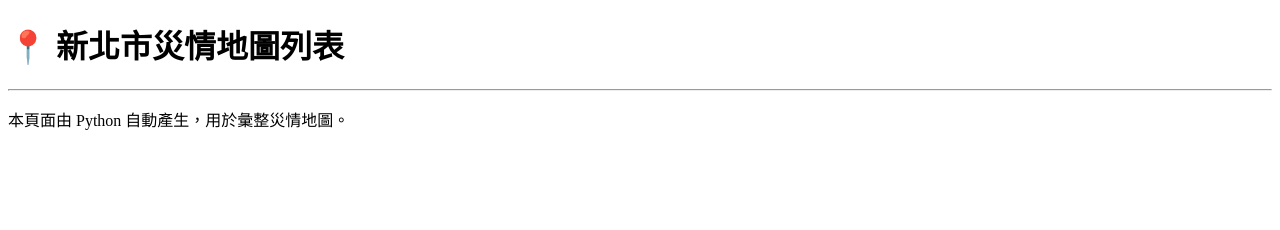
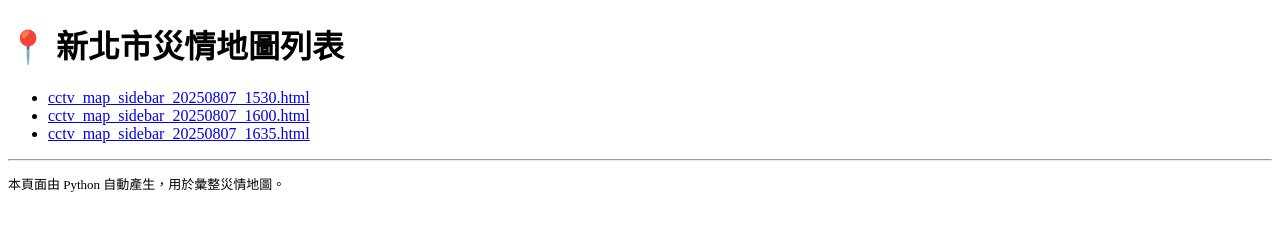
Before and after one commit to iloveastage520-droid/disaster-map, a plain HTML site: page index.html in a window 1280 px wide. Drawn offline with Linux system fonts and the light colour scheme.

Commit message:
更新自動清單 index.html

```diff
--- a/index.html
+++ b/index.html
@@ -2,13 +2,17 @@
 <html lang="zh-TW">
 <head>
     <meta charset="UTF-8">
-    <title>新北市災情地圖清單</title>
+    <title>📍 新北市災情地圖清單</title>
 </head>
 <body>
     <h1>📍 新北市災情地圖列表</h1>
     <ul>
+        <li><a href="cctv_map_sidebar_20250807_1530.html" target="_blank">cctv_map_sidebar_20250807_1530.html</a></li>
+        <li><a href="cctv_map_sidebar_20250807_1600.html" target="_blank">cctv_map_sidebar_20250807_1600.html</a></li>
+        <li><a href="cctv_map_sidebar_20250807_1635.html" target="_blank">cctv_map_sidebar_20250807_1635.html</a></li>
+        <!-- 如有更多地圖，請照這個格式加入 -->
     </ul>
     <hr>
-    <p>本頁面由 Python 自動產生，用於彙整災情地圖。</p>
+    <p style="font-size: small;">本頁面由 Python 自動產生，用於彙整災情地圖。</p>
 </body>
 </html>
```
